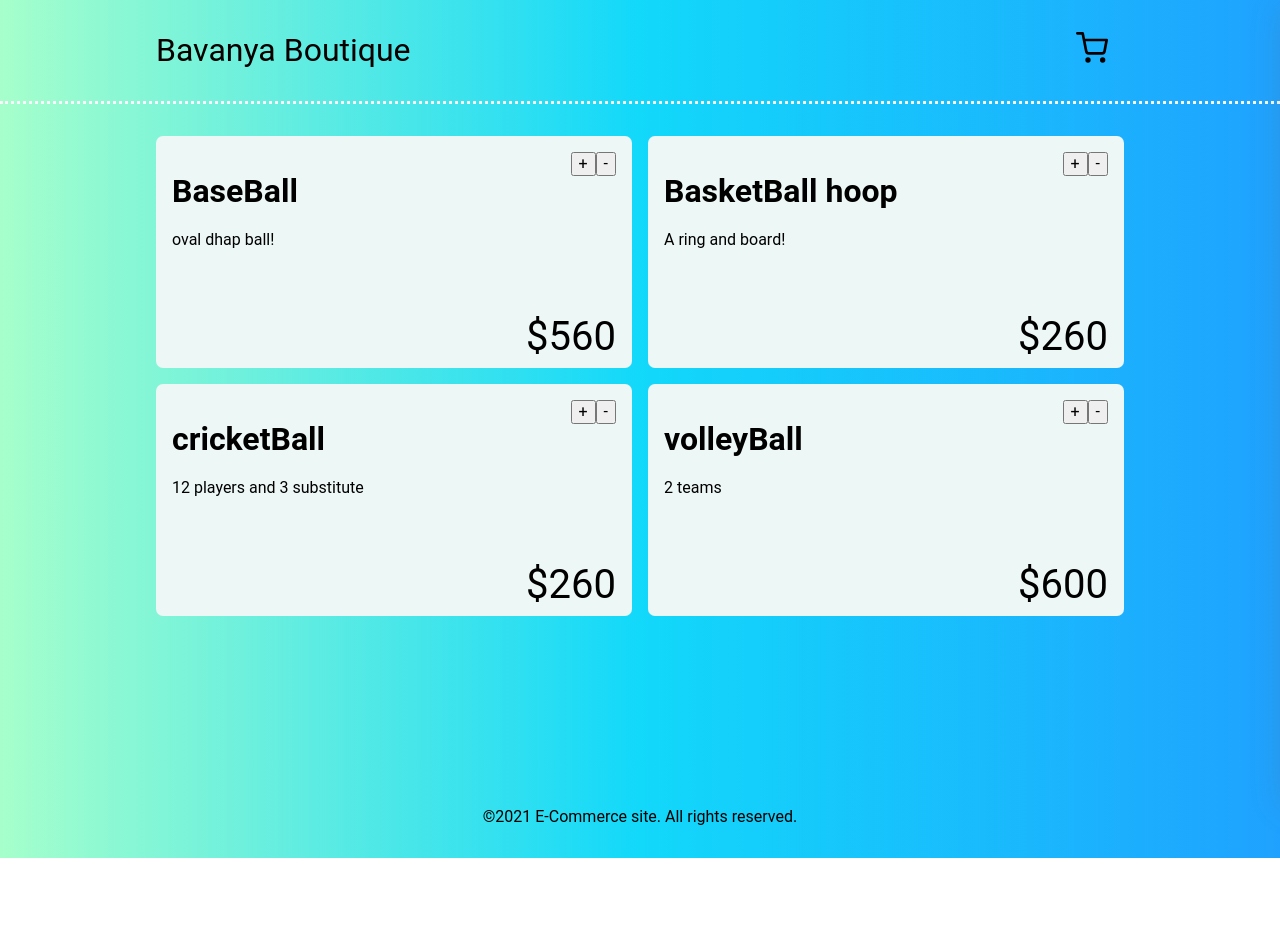
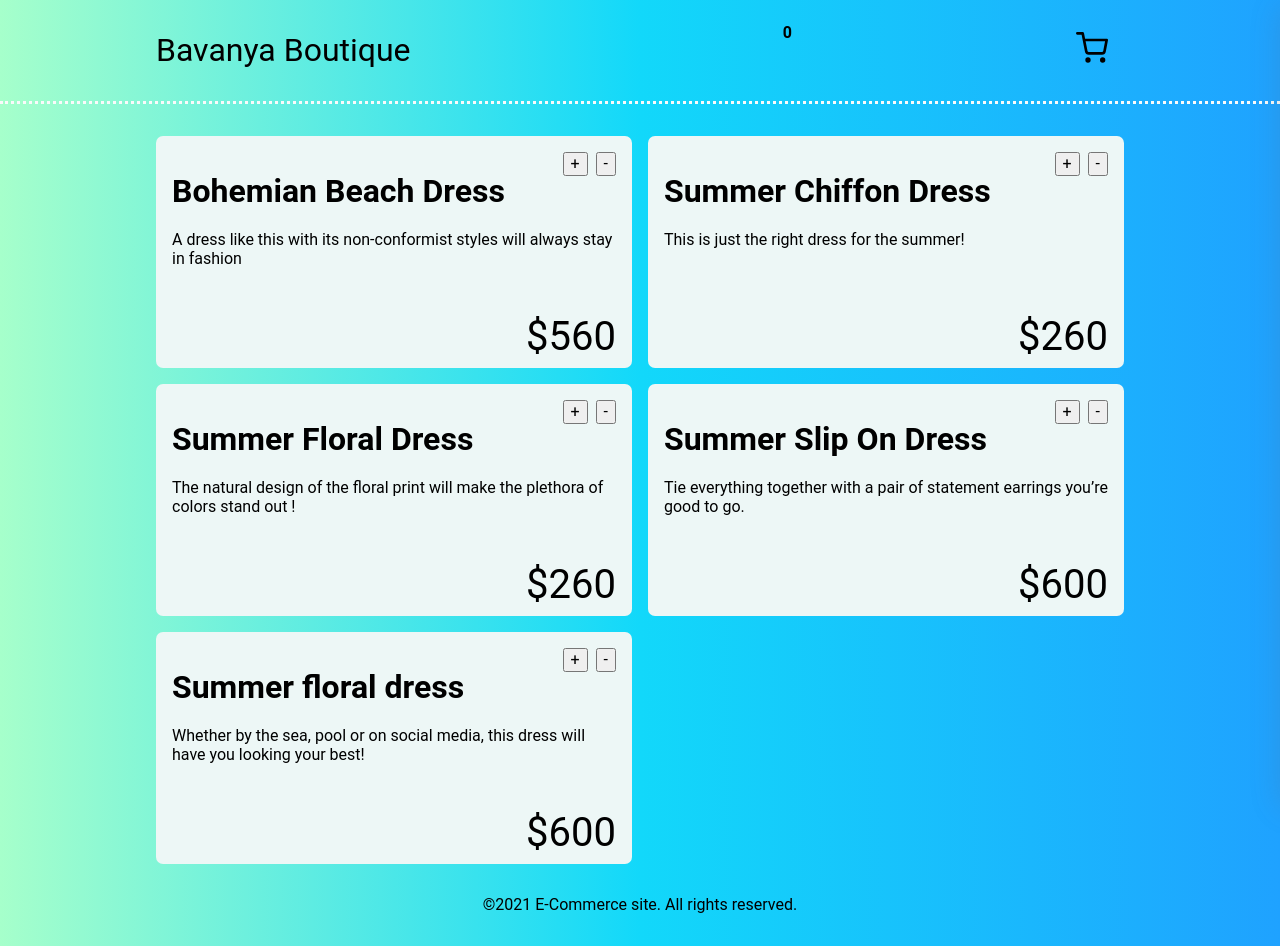
Before and after one commit to bavanaVelappan/ecommerce-next, a Next.js app: page / in a window 1280 px wide. Before the commit the page ends 858 px from the top, so only its background shows below. Built offline with nearby package versions, Linux system fonts and the light colour scheme.

Commit message:
updated dress collection

```diff
--- a/components/NavBar.js
+++ b/components/NavBar.js
@@ -27,9 +27,18 @@ const ShoppingCart = styled(FiShoppingCart)`
         cursor:pointer;
     }
 `;
+const Qty = styled.span`
+    position:absolute;
+    right:0;
+    font-size:1rem;
+    margin-right:30.5rem;
+    top:0;
+    margin-top:1.5rem;
+    font-weight:600;
+`;
 
 const NavBar = () => {
-    const { openCart } = useCart();
+    const { openCart, totalQty } = useCart();
     const handleClick = () => {
         openCart();
     }
@@ -37,12 +46,12 @@ const NavBar = () => {
     return (
         <Nav>
             <NavContainer>
-                <Link href='/'><UnstyledLink>Bavanya Boutique</UnstyledLink></Link>
-                <ShoppingCart onClick={handleClick}/>
+                <Link href='/'>
+                    <UnstyledLink>Bavanya Boutique</UnstyledLink>
+                </Link>
+                <ShoppingCart onClick={handleClick}/><Qty>{totalQty}</Qty>
             </NavContainer>
         </Nav>
     )
 }
-
-
 export default NavBar;
--- a/content/baseball.md
+++ /dev/null
@@ -1,10 +0,0 @@
----
-id: 1
-name: BaseBall
-description: oval dhap ball!
-price: 56000
----
-
-Contrary to popular belief, Lorem Ipsum is not simply random text. It has roots in a piece of classical Latin literature from 45 BC, making it over 2000 years old. Richard McClintock, a Latin professor at Hampden-Sydney College in Virginia, looked up one of the more obscure Latin words, consectetur, from a Lorem Ipsum passage, and going through the cites of the word in classical literature, discovered the undoubtable source. Lorem Ipsum comes from sections 1.10.32 and 1.10.33 of "de Finibus Bonorum et Malorum" (The Extremes of Good and Evil) by Cicero, written in 45 BC. This book is a treatise on the theory of ethics, very popular during the Renaissance. The first line of Lorem Ipsum, "Lorem ipsum dolor sit amet..", comes from a line in section 1.10.32.
-
-The standard chunk of Lorem Ipsum used since the 1500s is reproduced below for those interested. Sections 1.10.32 and 1.10.33 from "de Finibus Bonorum et Malorum" by Cicero are also reproduced in their exact original form, accompanied by English versions from the 1914 translation by H. Rackham.
--- a/content/basketball-hoop.md
+++ /dev/null
@@ -1,8 +0,0 @@
----
-id: 2
-name: BasketBall hoop
-description: A ring and board!
-price: 26000
----
-
-Lorem Ipsum is simply dummy text of the printing and typesetting industry. Lorem Ipsum has been the industry's standard dummy text ever since the 1500s, when an unknown printer took a galley of type and scrambled it to make a type specimen book. It has survived not only five centuries
--- /dev/null
+++ b/content/beachdress.md
@@ -0,0 +1,16 @@
+---
+id: 1
+name: Bohemian Beach Dress
+description: A dress like this with its non-conformist styles will always stay in fashion
+price: 56000
+---
+
+When choosing a summer dress you want to find something that will keep you cool but also looking good. While each woman will have different opinions on the best summer dress, ultimately it’s up to you to choose what you’re comfortable and confident in.
+
+This Bohemian beach dress was designed to be your go-to summer dress because it will keep you cozy and stylish all day long. It is loose enough to be comfortable without seeming baggy, and it is snug enough to be captivating.
+
+This dress comes with a belt tie that fastens in the front which gives you look taller and slimmer look. The carefree and effortless ensemble exudes a cool vibe, perfect for summer, and the Bohemian style will give you the feeling of a nomadic spirit.
+
+The high slit skirt will make your legs looks teasingly attractive and give your legs a sense of freedom. The hidden side zipper will give you a snug and secure fit and the ankle skirt will add a dash of fashion to your rotation. The natural waistline is super flattering and the short sleeves will make this dress a comfortable choice for your spring and summer wardrobe.
+
+A dress like this with its no
--- /dev/null
+++ b/content/chiffondress.md
@@ -0,0 +1,18 @@
+---
+id: 3
+name: Summer Chiffon Dress
+description: This is just the right dress for the summer!
+price: 26000
+---
+
+Perfect for the beach or the city, you’ll be dazzling in this stunning garment that shows off your sense of style, sophistication, and flair for fun. You’ll always look and feel your absolute best in this Striped Summer Chiffon Dress with Roll-up Sleeves which will soon become your summer favorite.
+
+The above the knee hemline creates a short and sassy look that makes gives you a long-legged slimming look. The outfit is designed to not only show off your legs but also to keep you cool and comfortable.
+
+The colorful stripes deliver a sparkling dazzle to your walk. The combination of vertical stripes and the belt tie will offer a cinching and slimming effect that will sleek out your figure. The belt will also accentuate your hips and waist for a look that’s both smart and flattering.
+
+The Roll-up sleeves add to the overall elegance and practicality of the dress and are easy to roll-up when you need to free your arms or when it gets a bit too hot in the daytime.
+
+The buttons down the front allow you to define the size of the V-shaped opening at your neck, giving the dress a touch of sensuality.
+
+This could be the perfect dress for you!
--- a/content/cricket-ball.md
+++ /dev/null
@@ -1,8 +0,0 @@
----
-id: 3
-name: cricketBall
-description: 12 players and 3 substitute
-price: 26000
----
-
-Lorem Ipsum is simply dummy text of the printing and typesetting industry. Lorem Ipsum has been the industry's standard dummy text ever since the 1500s, when an unknown printer took a galley of type and scrambled it to make a type specimen book. It has survived not only five centuries
--- /dev/null
+++ b/content/floraldress.md
@@ -0,0 +1,16 @@
+---
+id: 2
+name: Summer  Floral Dress
+description: The natural design of the floral print will make the plethora of colors stand out !
+price: 26000
+---
+
+If you’ve been thinking of treating yourself to a new summer wardrobe, you don’t want to pass on this beautiful summer floral dress. There’s no better way to express to yourself than with a new outfit that will stand out and turn heads.
+
+This dress was made to flaunt your shape and show off your legs, all the while keeping you cool as a cucumber this summer season and exudes a flirtatious, boho-chic look that is designed to take you from desk to dinner. Unpretentious enough for around the town, but avant-garde enough you won’t dare be ignored!
+
+Elbow-length sleeves have been trending steadily for some time now, and these cute elbow length sleeves really enhance the simple elegance of this dress.
+
+The skirt length is low enough to be modest but just high enough to give your legs a longer look and to give you slimmer demeanor. And the ‘above the knee’ height of the skirt will go just great with your favorite pair of flats.
+
+The natural design of the floral print will make the plethora of colors stand out contrasting against the black fabric background. Give yourself the look and confidence you deserve and get this exquisite summer floral dress today!
--- /dev/null
+++ b/content/slipondress.md
@@ -0,0 +1,14 @@
+---
+id: 5
+name: Summer Slip On Dress
+description: Tie everything together with a pair of statement earrings you’re good to go.
+price: 60000
+---
+
+Show the world your bold taste and personal flair with this Blue Summer Slip-on dress that radiates confidence! This dress will add some summer sizzle to your next special event. Go sleeveless for a gorgeous summer look! The cotton blend will allow your skin to breathe while you enjoy a really fashionable look! Perfect for the hot summer days.
+
+The hem comes to just above the knee, for a look that’s both smart and eye-catching. This is short enough to be flirty, but still long enough to be appropriate for most events Above-the-knee dresses will always look great with either sneakers or heels.
+
+The v-neck neckline shows the perfect amount of cleavage and brings a certain boldness and self-assurance to your outfit. This neckline style is a very popular choice of women of all shapes and sizes because it will flatter any figure.
+
+The beautiful blue color will have you feeling good inside and out and the asymmetrical design will accentuate your shapely shoulders and collarbones and will balance your shape. The natural waistline design follows the natural curves of your body to create a form-flattering shape.
--- /dev/null
+++ b/content/summerfloraldress.md
@@ -0,0 +1,22 @@
+---
+id: 4
+name: Summer floral dress
+description: Whether by the sea, pool or on social media, this dress will have you looking your best!
+price: 60000
+---
+
+This Summer floral dress will soon become a seasonal favorite. You’ll be dazzling in this stunning outfit that shows off your sense of style, sophistication, and flair for fun.
+
+This dress is designed for looks and ease, made to be breathable and built for comfort.
+
+Not only do the buttons in front make the dress easier to put it on, but this lovely dress has buttons all the way down so it can also be worn open with jeans and a t-shirt.
+
+Since this below the knee length dress cuts off your legs visually midway, pair it with your favorite high heels to keep your legs looking long and lean.
+
+A bare shoulders look shows off just enough to get you noticed and is sure to turn some heads, The halter straps will give you that edge that you are looking for.
+
+The empire waistline will elongate your torso for a slimming effect on your figure and without any sleeves to get in your way of fun this dress shows off a jazzy look for those warm summer nights.
+
+The knee length makes this charming dress perfect for a party, or the beach could be the perfect place to sport the pineapple print.
+
+Whether by the sea, pool or on social media, this dress will have you looking your best!
--- a/content/vollyball.md
+++ /dev/null
@@ -1,8 +0,0 @@
----
-id: 4
-name: volleyBall
-description: 2 teams
-price: 60000
----
-
-Lorem Ipsum is simply dummy text of the printing and typesetting industry. Lorem Ipsum has been the industry's standard dummy text ever since the 1500s, when an unknown printer took a galley of type and scrambled it to make a type specimen book. It has survived not only five centuries
--- a/context/Cart.js
+++ b/context/Cart.js
@@ -8,6 +8,7 @@ const Cart = ({ children }) => {
     const [cart, setCart] = useState([]);
     const [isOpen, setIsOpen ] = useState(false);
     const [total, setTotal] = useState(0);
+    const [totalQty, setTotalQty] = useState(0);
 
     const openCart = () => {
         setIsOpen(true);
@@ -29,6 +30,11 @@ const Cart = ({ children }) => {
         let newTotal = 0;
         cart.forEach((item) => (newTotal += item.price*item.qty));
         setTotal(newTotal);
+
+        let newTotalQty = 0;
+        cart.forEach((item) => (newTotalQty += item.qty));
+        setTotalQty(newTotalQty);
+
     }, [cart])
 
     const addItemToCart = (product, qty =1) => {
@@ -62,7 +68,8 @@ const Cart = ({ children }) => {
         openCart,
         closeCart,
         total,
-        clearCart
+        clearCart,
+        totalQty
     }
     return <Context.Provider value={exposed}>{children}</Context.Provider>
 }
--- a/pages/index.js
+++ b/pages/index.js
@@ -58,7 +58,7 @@ const renderProduct =(product, addItemToCart, removeItemFromCart) => {
                     <p>{product.description}</p>
                     <Price>${product.price/100}</Price>
                     <Buttons>
-                        <button onClick={handleAddItemToCart}>+</button>
+                        <button onClick={handleAddItemToCart}>+</button>&nbsp;&nbsp;
                         <button onClick={handleRemoveItemFromCart}>-</button>
                     </Buttons>
                 </Container>
```
Also changed, not shown: 1 other file (tests, documents, lock files or other folders).
